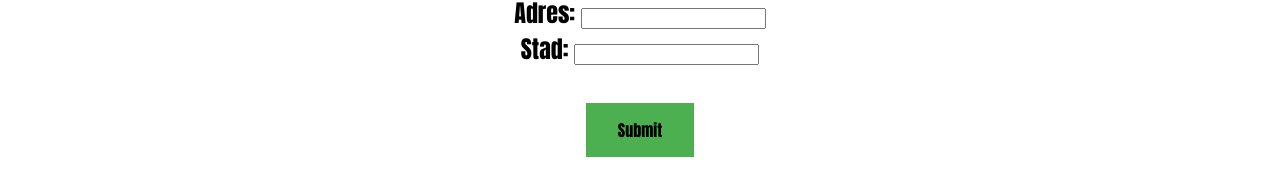
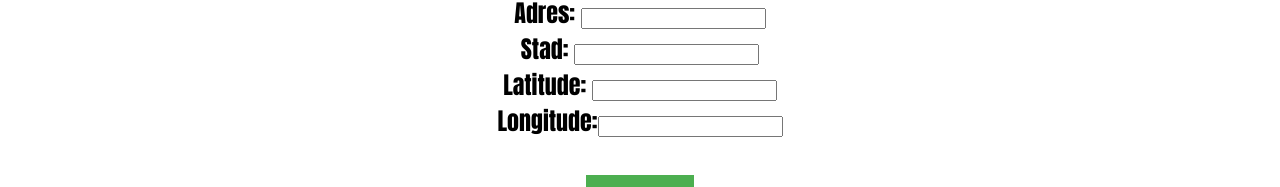
Before and after one commit to kasper9292/FrontEnd, an Angular app in the folder GIDrone/: page /inputform in a window 1280 px wide. Shown: the part 437-624 px from the top of the page. Built offline with nearby package versions, Linux system fonts and the light colour scheme; what @agm/core would draw is missing.

Commit message:
Update inputform.component.html

```diff
--- a/GIDrone/src/app/inputform/inputform.component.html
+++ b/GIDrone/src/app/inputform/inputform.component.html
@@ -1,10 +1,12 @@
 <div>
   <form #form="ngForm" (ngSubmit)="submit(form)">
     <br>
-    Naam:     <input type="text" [(ngModel)]="formnaam"     name="naam">      <br>
-    Adres:    <input type="text" [(ngModel)]="formadres"    name="adres">     <br>
-    Stad:     <input type="text" [(ngModel)]="formstad"     name="stad">      <br><br>
+    Naam:     <input type="text" [(ngModel)]="formnaam"         name="naam">      <br>
+    Adres:    <input type="text" [(ngModel)]="formadres"        name="adres">     <br>
+    Stad:     <input type="text" [(ngModel)]="formstad"         name="stad">      <br>
+    Latitude: <input type="text" [(ngModel)]="formlatitude"     name="latitude">  <br>
+    Longitude:<input type="text" [(ngModel)]="formlongitude"    name="longitude"> <br><br>
               <!-- <button routerLink="/pakketlijst" [routerLinkActive]="['actief']" type="submit" value="Submit">Submit</button> -->
-              <button type="submit" value="Submit" >Submit</button>
-  </form>
+              <button type="submit" value="Submit">Submit</button>
+   </form>
 </div>
```
